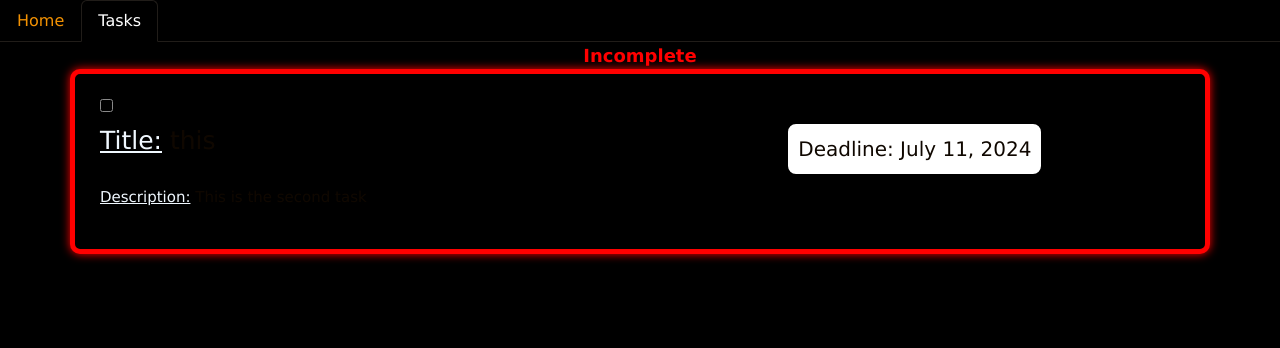
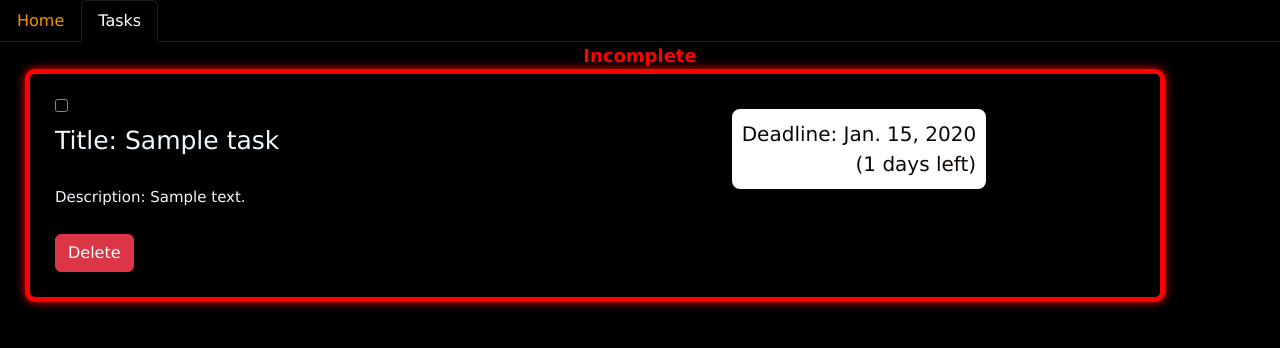
Before and after one commit to Hike-12/ToDoList, a Django app: page /tasks in a window 1280 px wide. Shown: the top 348 px of the page. Run offline with Django 5.2, Linux system fonts and the light colour scheme; data comes from the database, SQL or seed files in the repository; tables that the repository leaves empty hold one stand-in row (values such as "Sample post").

Commit message:
added delete button and deadline feature

```diff
--- a/ToDoList/urls.py
+++ b/ToDoList/urls.py
@@ -16,8 +16,10 @@
 """
 from django.contrib import admin
 from django.urls import path,include
+from home import views
 
 urlpatterns = [
     path('admin/', admin.site.urls),
-    path('', include('home.urls'))
+    path('', include('home.urls')),
+    path('task/<int:task_id>/delete/', views.delete_task, name='delete_task'),
 ]
--- a/home/models.py
+++ b/home/models.py
@@ -5,7 +5,8 @@
 class Task(models.Model):
     title=models.CharField(max_length=50)
     desc=models.TextField()
-    date=models.DateField(default=date.today)
+    deadline=models.DateField(default=date.today)
+    days_left=models.IntegerField(default=0)
 
     def __str__(self):
         return self.title
--- a/home/views.py
+++ b/home/views.py
@@ -1,5 +1,7 @@
-from django.shortcuts import render
+from django.shortcuts import render,redirect, get_object_or_404
 from home.models import Task
+from datetime import date,datetime
+from django.views.decorators.http import require_POST
 
 # Create your views here.
 def home(request):
@@ -7,14 +9,30 @@
         if request.method=="POST":
             title = request.POST['title']
             desc = request.POST['desc']
-            date=request.POST['date']
-            print(title,desc)
-            new_task = Task(title=title,desc=desc,date=date)
+            deadline=request.POST['deadline']
+            deadline_date = datetime.strptime(deadline, '%Y-%m-%d').date()
+            days_left= abs((date.today()-deadline_date).days)
+            new_task = Task(title=title,desc=desc,deadline=deadline,days_left=days_left)
             new_task.save()
+            print(new_task.id)
     except:
         working=True
     return render(request,'home.html')
 
 def tasks(request):
     tasks = Task.objects.all()
+    # try:
+    #     if request.method == "POST":
+    #         task_id = request.POST.get('task_id')
+    #         task = get_object_or_404(Task, id=task_id)
+    #         task.delete()
+    #         return redirect('tasks')
+    # except:
+    #     working=True
     return render(request, 'tasks.html', {'tasks': tasks})
+
+@require_POST
+def delete_task(request, task_id):
+    task = get_object_or_404(Task, id=task_id)
+    task.delete()
+    return redirect('tasks')
--- a/static/css/tasks.css
+++ b/static/css/tasks.css
@@ -5,7 +5,7 @@
     font-family: 'Verdana';
 }
 .container{
-    /* margin:0px 25px 25px 25px; */
+    margin:0px 25px 25px 25px;
     padding:25px;
     background-color: #000000;
     border: rgb(255, 0, 0);
@@ -24,6 +24,7 @@
 }
 
 .title{
+    filter:invert(0%);
     grid-area: title;
     font-size: 25px;
     color: aliceblue;
@@ -31,13 +32,14 @@
 
 
 .desc{
+    filter:invert(0%);
     grid-area: desc;
     color: aliceblue;
     display: block;
     font-size: 15px;
 }
 
-.date{
+.deadline{
     border:2px solid white;
     border-radius: 10px;
     padding: 10px;
--- a/templates/home.html
+++ b/templates/home.html
@@ -29,7 +29,7 @@
             </div>
             <div class="mb-3">
               <label for="date" class="form-label">Task Deadline</label>
-              <input type="date" class="form-control" id="deadline" name="date">
+              <input type="date" class="form-control" id="deadline" name="deadline">
             </div>
             <button type="submit" class="btn btn-primary">Add to Tasks</button>
           </form>
--- a/templates/tasks.html
+++ b/templates/tasks.html
@@ -23,9 +23,13 @@
     <p class="statusTrue" ><b>Complete</b></p>
     <div class="container">
         <input type="checkbox" class="checking" onchange="updateStatus(this)">
-        <p class="title"><u>Title:</u> {{ task.title }}</p>
-        <p class="desc"><u>Description:</u> {{ task.desc }}</p>
-        <p class="date">Deadline: {{task.date}}</p>
+        <p class="title">Title: {{ task.title }}</p>
+        <p class="desc">Description: {{ task.desc }}</p>
+        <p class="deadline">Deadline: {{task.deadline}} <br> ({{task.days_left}} days left)</p>
+        <form id="deleteForm_{{ task.id }}" method="POST" action="{% url 'delete_task' task.id %}">
+          {% csrf_token %}
+          <button onclick="confirmDelete('{{ task.id }}')" type="button" class="btn btn-danger">Delete</button>
+        </form>
 
     </div>
 </div>
@@ -49,6 +53,14 @@
           container.style.boxShadow = '0 0 10px red';
       }
   }
+  function confirmDelete(taskId) {
+    var form = document.getElementById('deleteForm_' + taskId);
+    if (form && confirm('Are you sure you want to delete this task?')) {
+        form.submit();
+    } else {
+        return false;
+    }
+}
 </script>
 
 
```
Also changed, not shown: db.sqlite3, home/migrations/0003_rename_date_task_deadline.py (added), home/migrations/0004_task_days_left.py (added).
